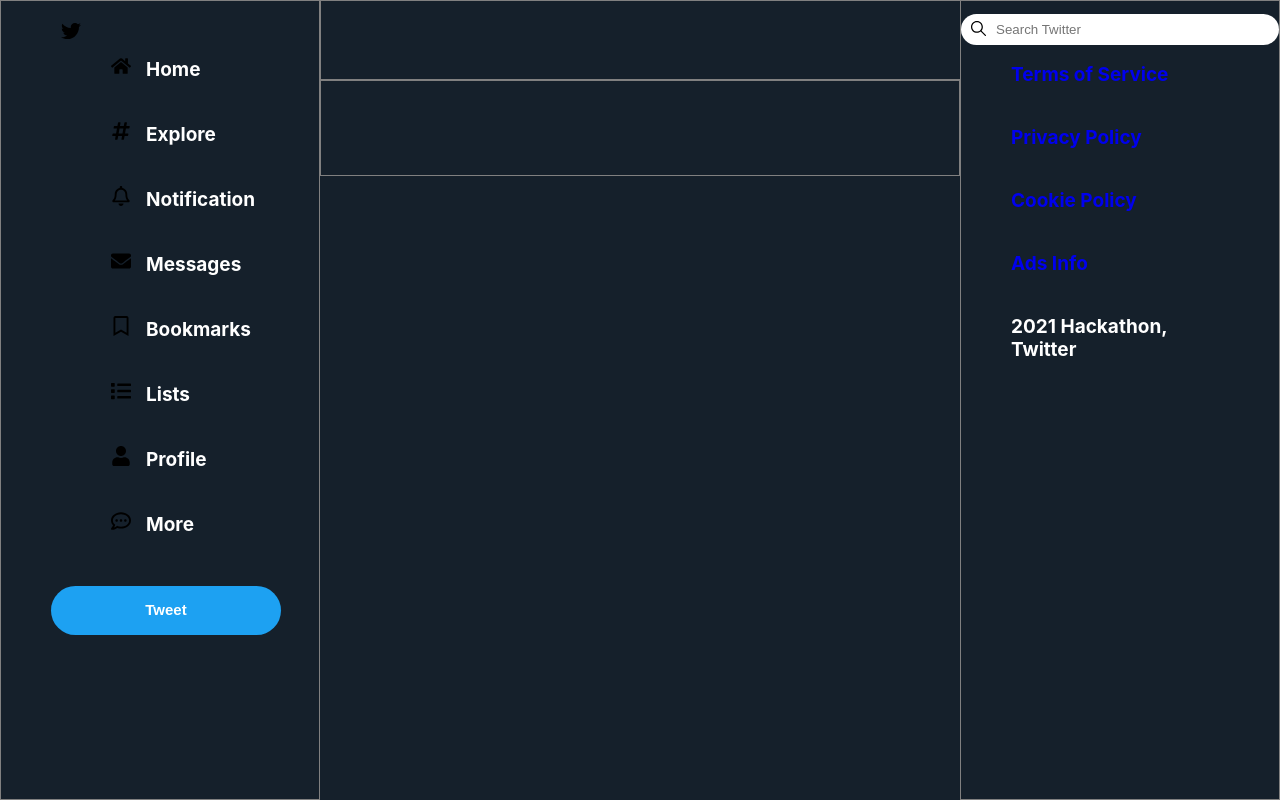
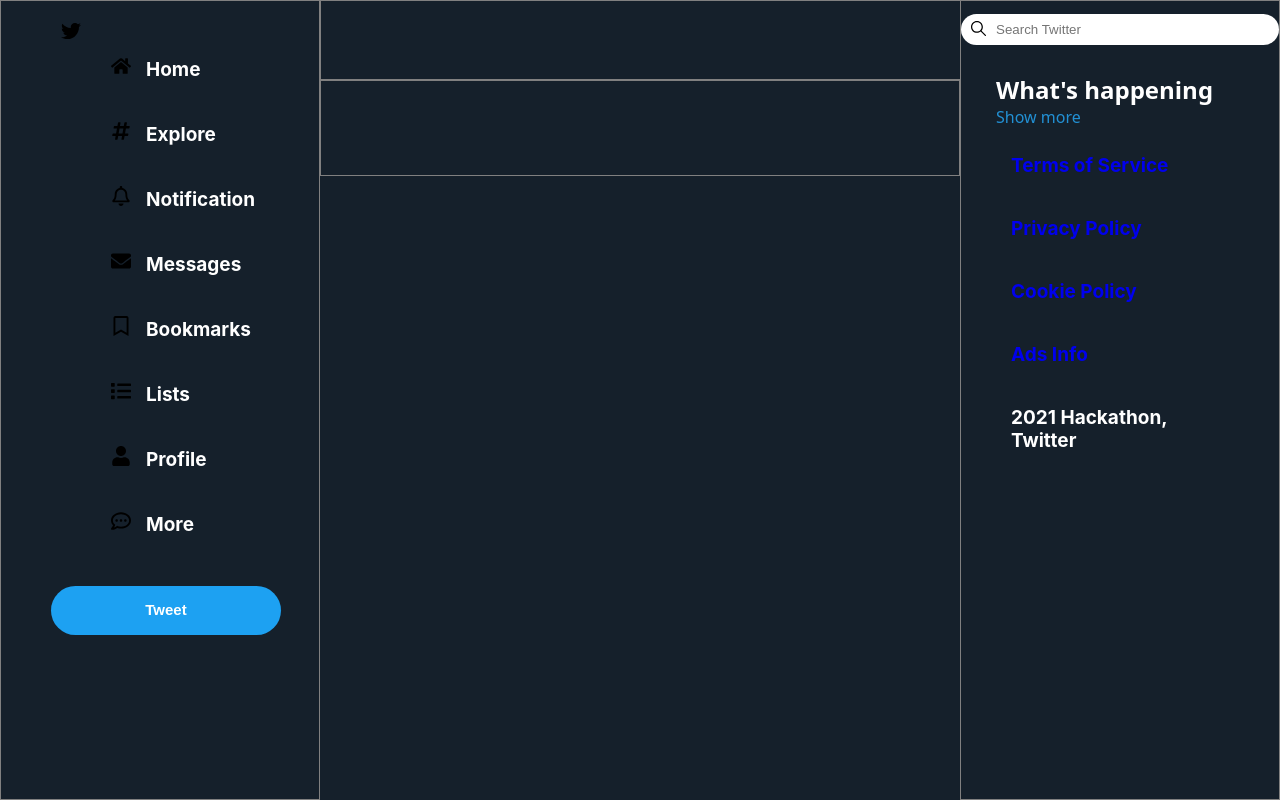
Before and after one commit to netty-carroll/hackathon-twitter, a React (Create React App) app: page / in a window 1280 px wide. Built offline with nearby package versions, Linux system fonts and the light colour scheme.

Commit message:
Whats happening section component, title and show more
still need to code and add the content between in that section.

```diff
--- a/src/App.js
+++ b/src/App.js
@@ -2,6 +2,7 @@
 import Navbar from './components/navbar';
 import Searchbar from './components/searchbar';
 import TwitterFooter from './components/footer';
+import WhatsHappening from './components/whatsHappening';
 
 function App() {
   return (
@@ -18,6 +19,7 @@
 
       <section className="right">
         <Searchbar />
+        <WhatsHappening />
         <TwitterFooter />
       </section>
     </div>
--- a/src/components/iconInput.css
+++ b/src/components/iconInput.css
@@ -5,7 +5,6 @@
     outline: none;
     padding: 8px 0px 8px 35px;
     border-radius: 25px;
-    transition: 0.3s;
     margin-top: 4%;
 }
 
--- /dev/null
+++ b/src/components/whatsHappening.css
@@ -0,0 +1,14 @@
+.whatsHapSection {
+    width: 100%;
+    border: 0px solid;
+    margin: 8px 0;
+    outline: none;
+    padding: 8px 0px 8px 35px;
+    border-radius: 25px;
+    margin-top: 4%;
+    color: white;
+}
+
+.whatsHapShowMore a {
+    color: #2290d4
+}
--- /dev/null
+++ b/src/components/whatsHappening.js
@@ -0,0 +1,16 @@
+import './whatsHappening.css';
+
+const WhatsHappening = () => {
+    return(
+        <div className="whatsHapSection">
+            <div className="whatsHapHeader">
+                <h2>What's happening</h2>
+            </div>
+
+            <div className="whatsHapShowMore">
+                <a href="">Show more</a>
+            </div>
+        </div>
+    )
+}
+export default WhatsHappening;
```
